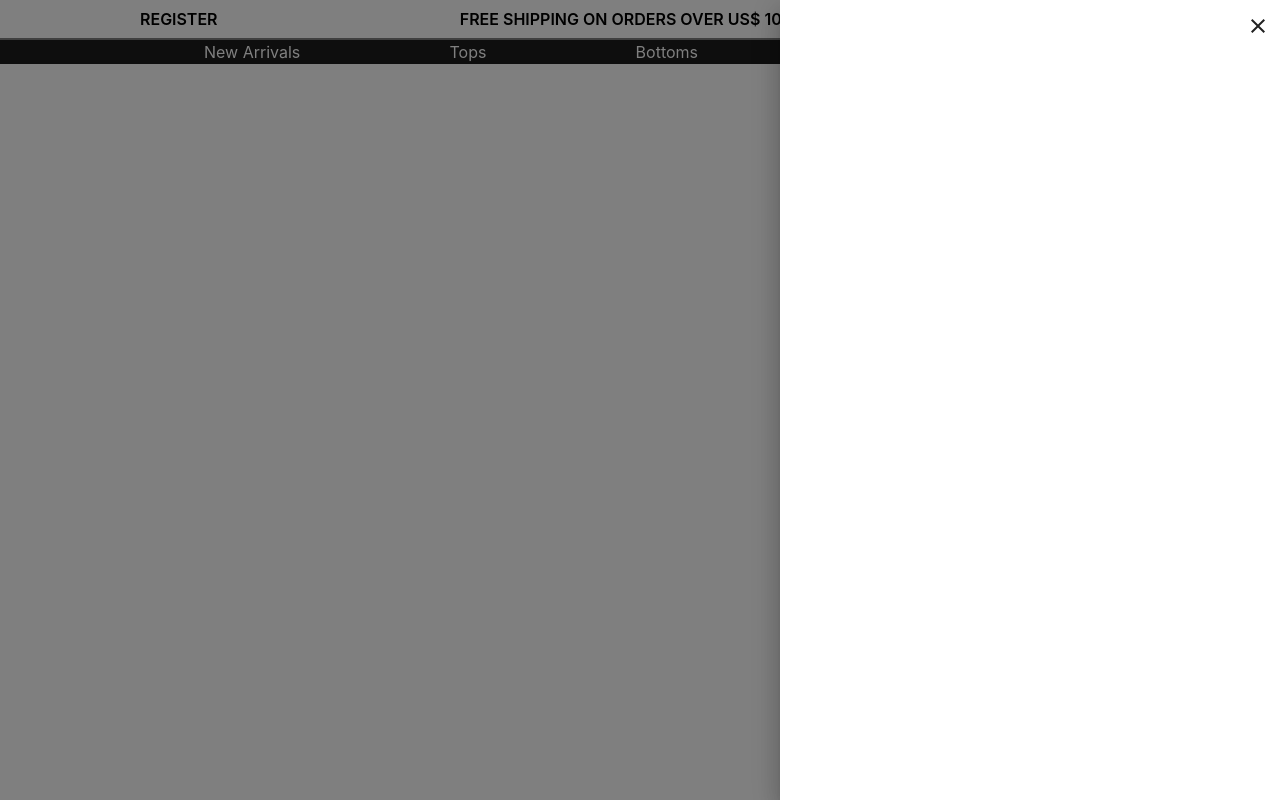
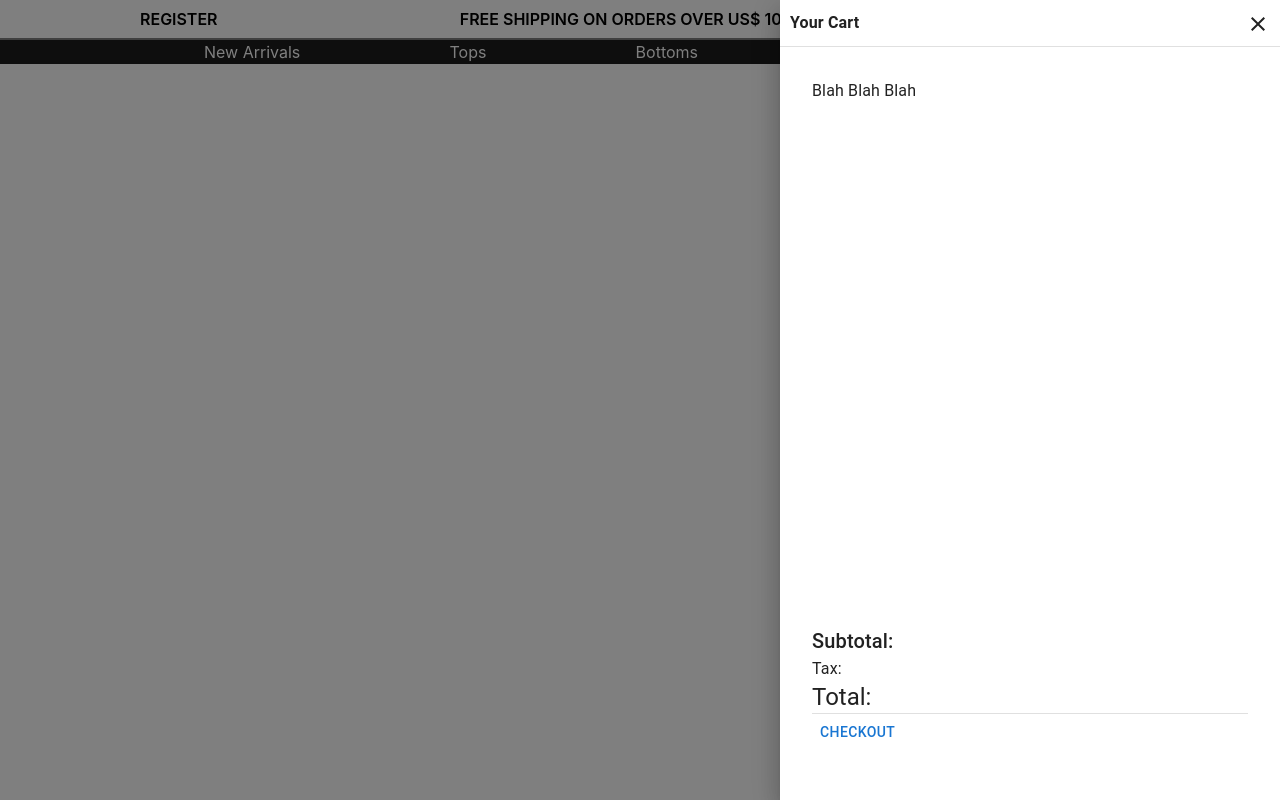
Before and after one commit to jll38/ecommerce, a React (Create React App) app in the folder frontend/: page / in a window 1280 px wide. Both pictures are taken after a click on the button 1111 px from the left and 19 px from the top of the page. Built offline with nearby package versions, Linux system fonts and the light colour scheme; no server answers.

Commit message:
Cart Work

```diff
--- a/frontend/src/components/shared/cart/Cart.tsx
+++ b/frontend/src/components/shared/cart/Cart.tsx
@@ -1,15 +1,39 @@
 import React from "react";
 import ShoppingBagOutlinedIcon from "@mui/icons-material/ShoppingBagOutlined";
 import SideDrawer from "../modal/SideDrawer/SideDrawer";
+import { Typography, Box, Button } from "@mui/material";
+import Divider from "@mui/material/Divider";
 export default function Cart() {
   const [open, setOpen] = React.useState(false);
   return (
     <>
-      <button className="hover:opacity-70" onClick={() => {setOpen(!open)}}>
+      <button
+        className="hover:opacity-70"
+        onClick={() => {
+          setOpen(!open);
+        }}
+      >
         <ShoppingBagOutlinedIcon />
       </button>
-      <SideDrawer open={open} setOpen={setOpen}>
-
+      <SideDrawer open={open} setOpen={setOpen} title="Your Cart">
+        <Typography>Blah Blah Blah</Typography>
+        <Box
+          sx={{
+            padding: 4,
+            position: "absolute",
+            bottom: 0,
+            left: 0,
+            width: "100%",
+          }}
+        >
+          <Box>
+            <Typography variant="h6">Subtotal: </Typography>
+            <Typography>Tax: </Typography>
+            <Typography variant="h5">Total: </Typography>
+          </Box>
+          <Divider />
+          <Button>Checkout</Button>
+        </Box>
       </SideDrawer>
     </>
   );
--- /dev/null
+++ b/frontend/src/components/shared/cart/CartItem.tsx
@@ -0,0 +1,7 @@
+import React from 'react'
+
+export default function CartItem() {
+  return (
+    <div>CartItem</div>
+  )
+}
--- a/frontend/src/components/shared/modal/SideDrawer/SideDrawer.tsx
+++ b/frontend/src/components/shared/modal/SideDrawer/SideDrawer.tsx
@@ -16,7 +16,7 @@ import { Typography } from "@mui/material";
 
 type Anchor = "right";
 
-export default function SideDrawer({ open, setOpen, children }: any) {
+export default function SideDrawer({ title, open, setOpen, children }: any) {
   const toggleDrawer =
     (open: boolean) => (event: React.KeyboardEvent | React.MouseEvent) => {
       if (
@@ -31,15 +31,24 @@ export default function SideDrawer({ open, setOpen, children }: any) {
     };
 
   const list = (anchor: Anchor) => (
-    <Box sx={{ width: 500 }} role="presentation">
-      <div style={{ height: 50, padding: 10, display: "flex", justifyContent: "end" }}>
+    <Box sx={{ width: 500, height: "100%" }} role="presentation">
+      <div
+        style={{
+          height: "auto",
+          padding: 10,
+          display: "flex",
+          width: "100%",
+          justifyContent:"space-between",
+          alignItems: "center",
+        }}
+      >
+        <Typography fontWeight={600}>{title}</Typography>
         <button onClick={toggleDrawer(false)}>
           <CloseIcon />
         </button>
       </div>
-      <Box>
-        {children}
-      </Box>
+      <Divider/>
+      <Box sx={{ padding: 4, height: "92%", position: "relative" }}>{children}</Box>
     </Box>
   );
 
```
